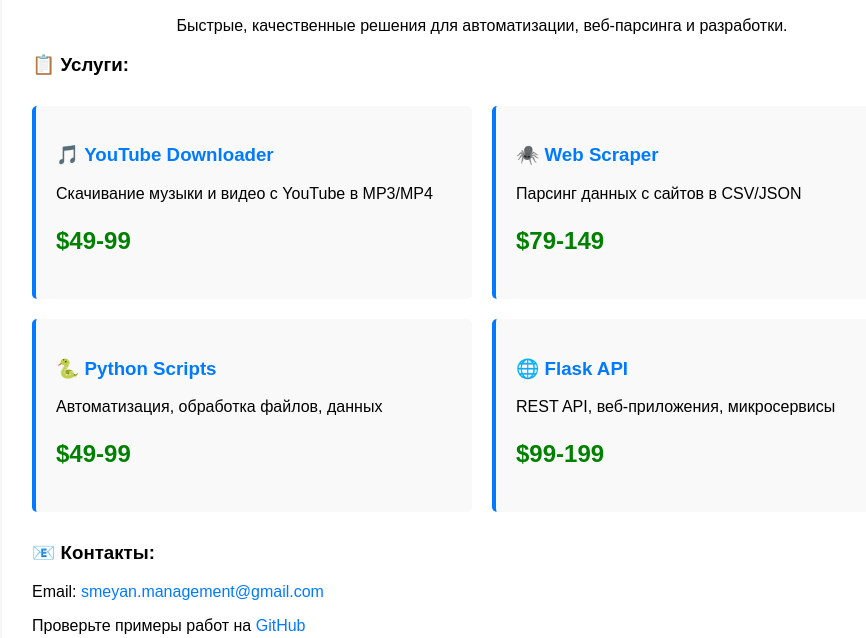
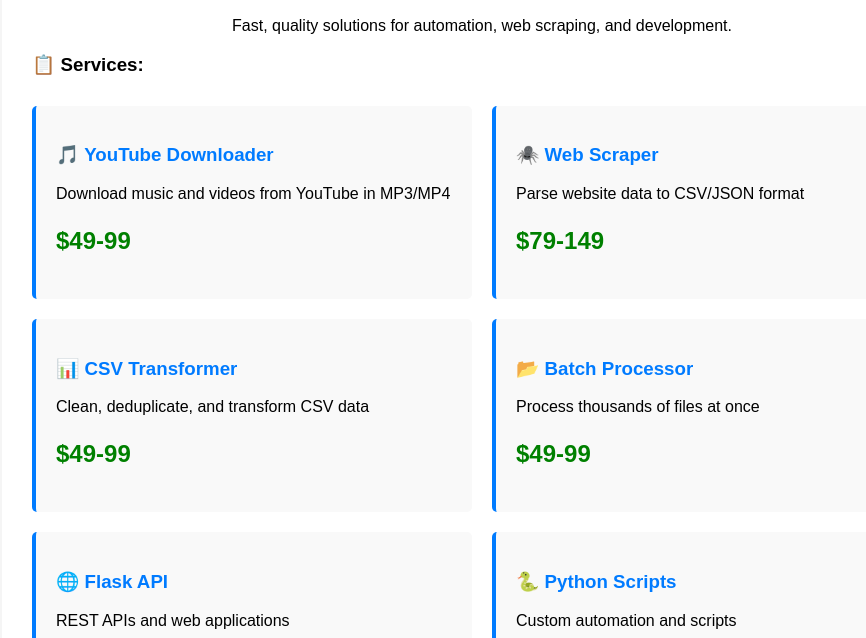
Before and after one commit to Vital996/ai-agent, a plain HTML site: page web/index.html in a window 1280 px wide. Shown: the part 162-800 px from the top of the page, without its empty margins (158-1024 px from the left). Drawn offline with Linux system fonts and the light colour scheme.

Commit message:
Switch to English - target global market (USA, Europe)

```diff
--- a/web/index.html
+++ b/web/index.html
@@ -14,7 +14,6 @@
         .price { font-size: 24px; font-weight: bold; color: green; }
         footer { text-align: center; margin-top: 50px; color: #666; }
         a { color: #007bff; text-decoration: none; }
-        a:hover { text-decoration: underline; }
     </style>
 </head>
 <body>
@@ -23,40 +22,52 @@
         <h2 style="text-align: center; color: #666;">Automation & Development Services</h2>
 
         <p style="text-align: center; font-size: 16px;">
-            Быстрые, качественные решения для автоматизации, веб-парсинга и разработки.
+            Fast, quality solutions for automation, web scraping, and development.
         </p>
 
-        <h3>📋 Услуги:</h3>
+        <h3>📋 Services:</h3>
 
         <div class="services">
             <div class="service">
                 <h3>🎵 YouTube Downloader</h3>
-                <p>Скачивание музыки и видео с YouTube в MP3/MP4</p>
+                <p>Download music and videos from YouTube in MP3/MP4</p>
                 <p class="price">$49-99</p>
             </div>
 
             <div class="service">
                 <h3>🕷️ Web Scraper</h3>
-                <p>Парсинг данных с сайтов в CSV/JSON</p>
+                <p>Parse website data to CSV/JSON format</p>
                 <p class="price">$79-149</p>
             </div>
 
             <div class="service">
-                <h3>🐍 Python Scripts</h3>
-                <p>Автоматизация, обработка файлов, данных</p>
+                <h3>📊 CSV Transformer</h3>
+                <p>Clean, deduplicate, and transform CSV data</p>
+                <p class="price">$49-99</p>
+            </div>
+
+            <div class="service">
+                <h3>📂 Batch Processor</h3>
+                <p>Process thousands of files at once</p>
                 <p class="price">$49-99</p>
             </div>
 
             <div class="service">
                 <h3>🌐 Flask API</h3>
-                <p>REST API, веб-приложения, микросервисы</p>
+                <p>REST APIs and web applications</p>
                 <p class="price">$99-199</p>
+            </div>
+
+            <div class="service">
+                <h3>🐍 Python Scripts</h3>
+                <p>Custom automation and scripts</p>
+                <p class="price">$49-99</p>
             </div>
         </div>
 
-        <h3>📧 Контакты:</h3>
+        <h3>📧 Get in Touch:</h3>
         <p>Email: <a href="mailto:smeyan.management@gmail.com">smeyan.management@gmail.com</a></p>
-        <p>Проверьте примеры работ на <a href="https://github.com/Vital996/ai-agent">GitHub</a></p>
+        <p>Code examples: <a href="https://github.com/Vital996/ai-agent">GitHub Repository</a></p>
 
         <footer>
             <p>© 2026 Smeyan AI. All rights reserved.</p>
```
Also changed, not shown: 1 other file.
